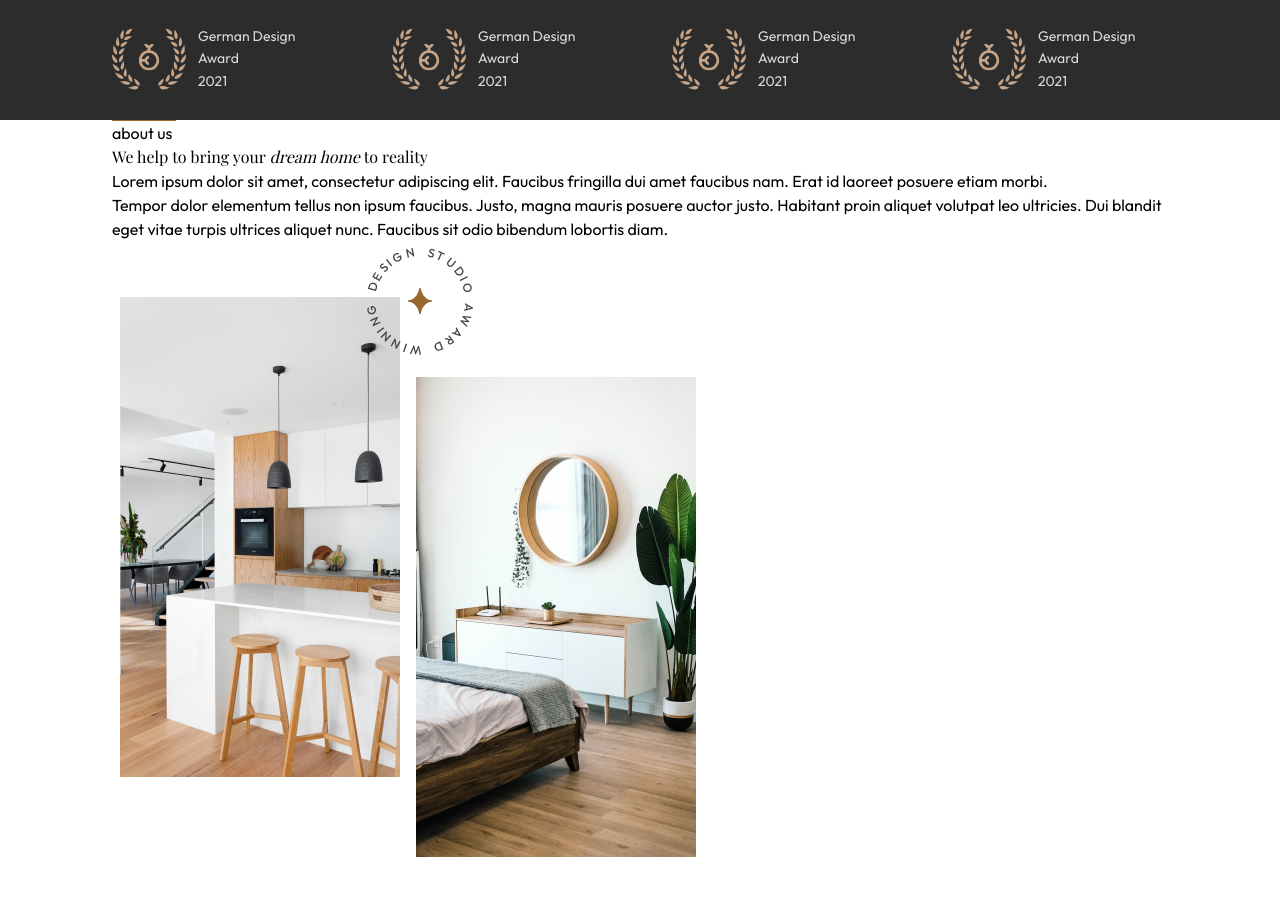
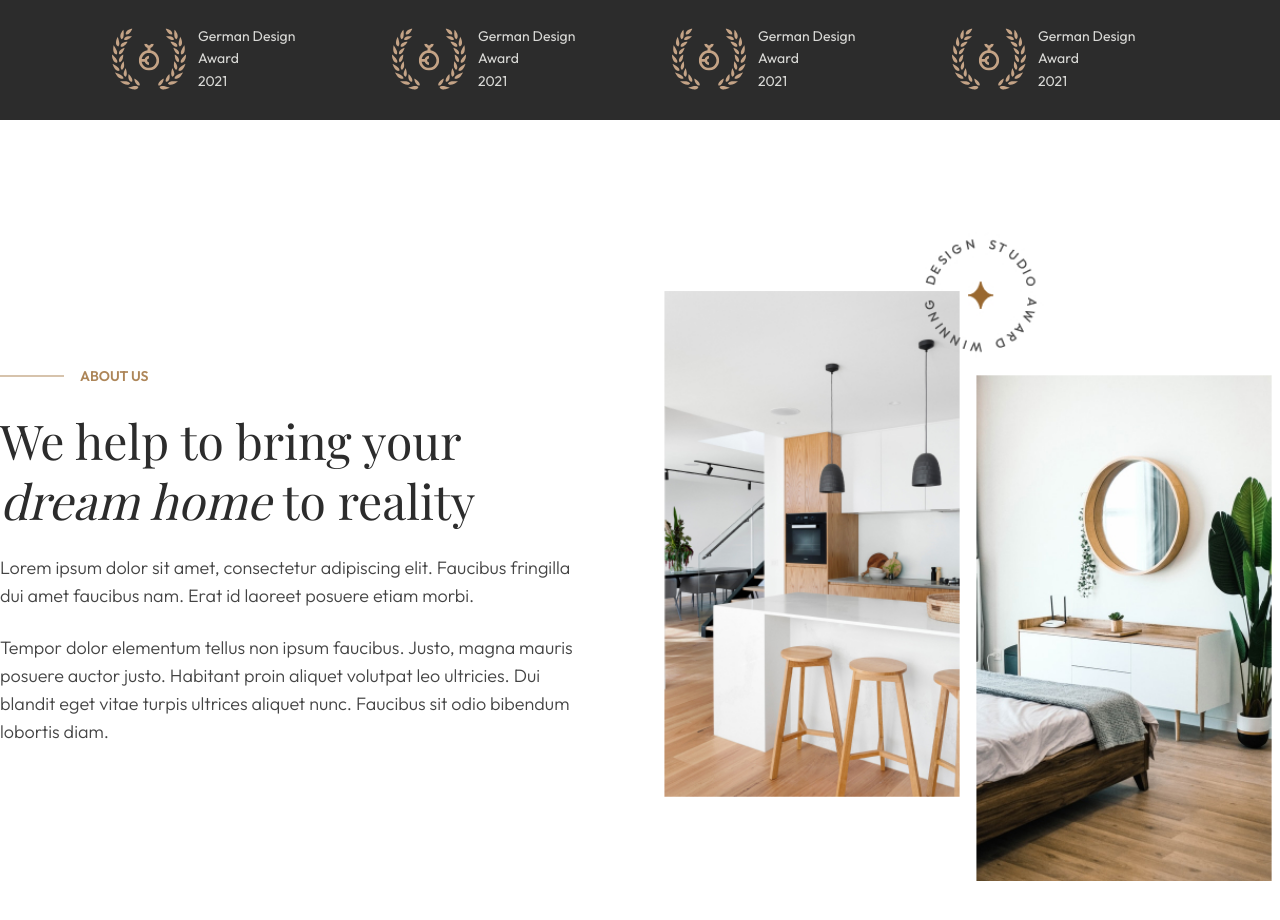
Before and after one commit to Terezie-Mazacova/Tailwind-Inteo, a website: page index.html in a window 1280 px wide. Shown: the part 968-1888 px from the top of the page. Before the commit the page ends 1825 px from the top, so only its background shows below. Drawn offline with nearby package versions, Linux system fonts and the light colour scheme; a web font is replaced by a local one.

Commit message:
hotova cela sekce About Us

```diff
--- a/index.html
+++ b/index.html
@@ -20,7 +20,7 @@
 <body class="font-outfit max-w-1440 my-0 mx-auto">
     <header>
         <div>
-            <div class="flex justify-between items-center py-5 px-112">
+            <div class="flex justify-between items-center py-5 px-28">
                 <div>
                     <a href="#">
                         <img src="./img/Logo-inteo.svg" alt="logo">
@@ -47,7 +47,7 @@
 
             <!-- Hero -->
             <div class="flex flex-col items-center mt-20">
-                <div class="text-center px-112">
+                <div class="text-center px-28">
                     <h1 class="font-playfair text-6xl font-medium mb-6 text-neutral-900">Make <span class="italic">your home</span> an ode to joy</h1>
                     <p class="max-w-[800px] mb-10 text-xl font-light text-neutral-700">We turn your empty house to a lovely home, making the compact spaces  with sapce saving furnitures. Making the unique tastes of yours into reality! </p>
                 </div>
@@ -57,7 +57,7 @@
                 </div>
 
                 <!-- Award -->
-                <div class="flex justify-center gap-16 py-6 px-112 w-full bg-neutral-900">
+                <div class="flex justify-center gap-16 py-6 px-28 w-full bg-neutral-900">
                     <div class="flex items-center gap-3">
                         <div>
                             <img src="./img/german-design-award.svg" alt="German Design Award">
@@ -102,28 +102,48 @@
         </div>
     </header>
 
-    <main class="px-112">
+    <main class="">
 
         <!-- About Us -->
         <section>
-            <div>
-                <div>
-                    <div>
+            <div class="flex py-28 items-center gap-8">
+                <div class="w-1/2">
+                    <div class="flex gap-4 opacity-80 mb-6">
                         <img src="./img/Line.svg" alt="Line of About Us">
-                        <div>about us</div>
+                        <span class="text-primary-600 text-sm font-semibold uppercase">about us</span>
                     </div>
 
-                    <div>
-                        <h1 class="font-playfair">We help to bring your <span class="italic">dream home</span> to reality</h1>
-                        <p>Lorem ipsum dolor sit amet, consectetur adipiscing elit. Faucibus fringilla dui amet faucibus nam. Erat id laoreet posuere etiam morbi.</p>
-                        <p>Tempor dolor elementum tellus non ipsum faucibus. Justo, magna mauris posuere auctor justo. Habitant proin aliquet volutpat leo ultricies. Dui blandit eget vitae turpis ultrices aliquet nunc. Faucibus sit odio bibendum lobortis diam.</p>
+                    <div class="max-w-[592px]">
+                        <h2 class="font-playfair text-neutral-900 text-5xl mb-6 leading-tight">We help to bring your <span class="italic">dream home</span> to reality</h2>
+                        <p class="text-lg text-neutral-700 font-light mb-6">Lorem ipsum dolor sit amet, consectetur adipiscing elit. Faucibus fringilla dui amet faucibus nam. Erat id laoreet posuere etiam morbi.</p>
+
+                        <p class="text-lg text-neutral-700 font-light">Tempor dolor elementum tellus non ipsum faucibus. Justo, magna mauris posuere auctor justo. Habitant proin aliquet volutpat leo ultricies. Dui blandit eget vitae turpis ultrices aliquet nunc. Faucibus sit odio bibendum lobortis diam.</p>
                     </div>
                 </div>
 
-                <div>
-                    <img src="./img/image-about-us.jpg" alt="Image of About Us">
+                <div class="w-1/2">
+                    <img src="./img/image-about-us.jpg" alt="Image of About Us" class="w-full">
                 </div>
             </div>
+
+            <!-- mozna, ale asi ne
+            <div class="flex gap-8 text-neutral-900 mb-[50px]">
+                <div class="flex gap-4 items-center">
+                    <h3 class="text-4xl font-playfair">100%</h3>
+                    <p class="text-xs uppercase">satisfitation <br>clients</p>
+                </div>
+
+                <div class="flex gap-4 items-center">
+                    <h3 class="text-4xl font-playfair">250</h3>
+                    <p class="text-xs uppercase">employees on <br>worldwide</p>
+                </div>
+
+                <div class="flex gap-4 items-center">
+                    <h3 class="text-4xl font-playfair">3469</h3>
+                    <p class="text-xs uppercase">projects completed <br>on 60 countries</p>
+                </div>
+            </div>
+            -->
         </section>
     </main>
 </body>
--- a/tailwind.config.js
+++ b/tailwind.config.js
@@ -17,10 +17,6 @@ module.exports = {
       maxWidth: {
         '1440' : '1440px',
       },
-
-      padding: {
-        '112' : '112px'
-      },
     },
   },
   plugins: [],
```
Also changed, not shown: output.css.
